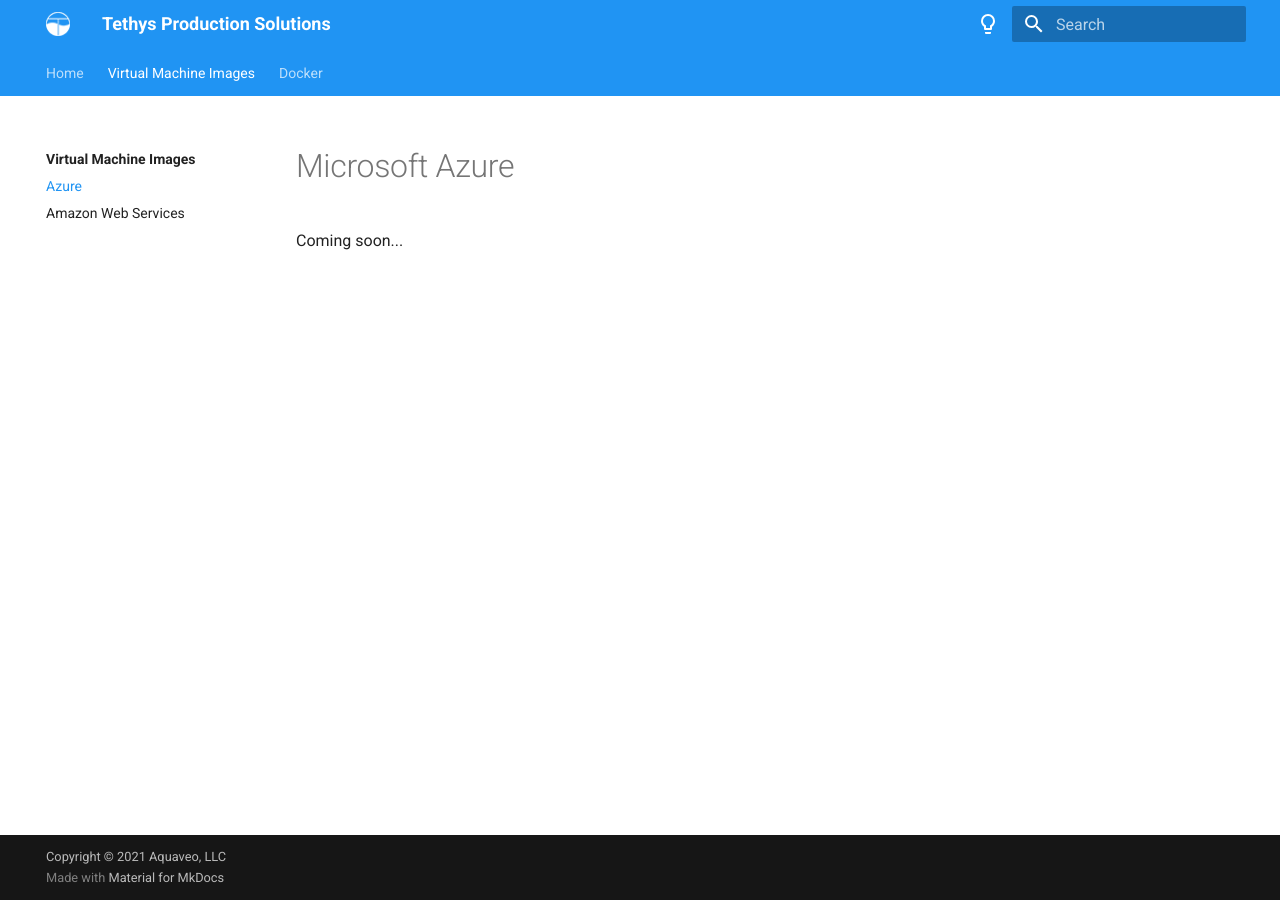
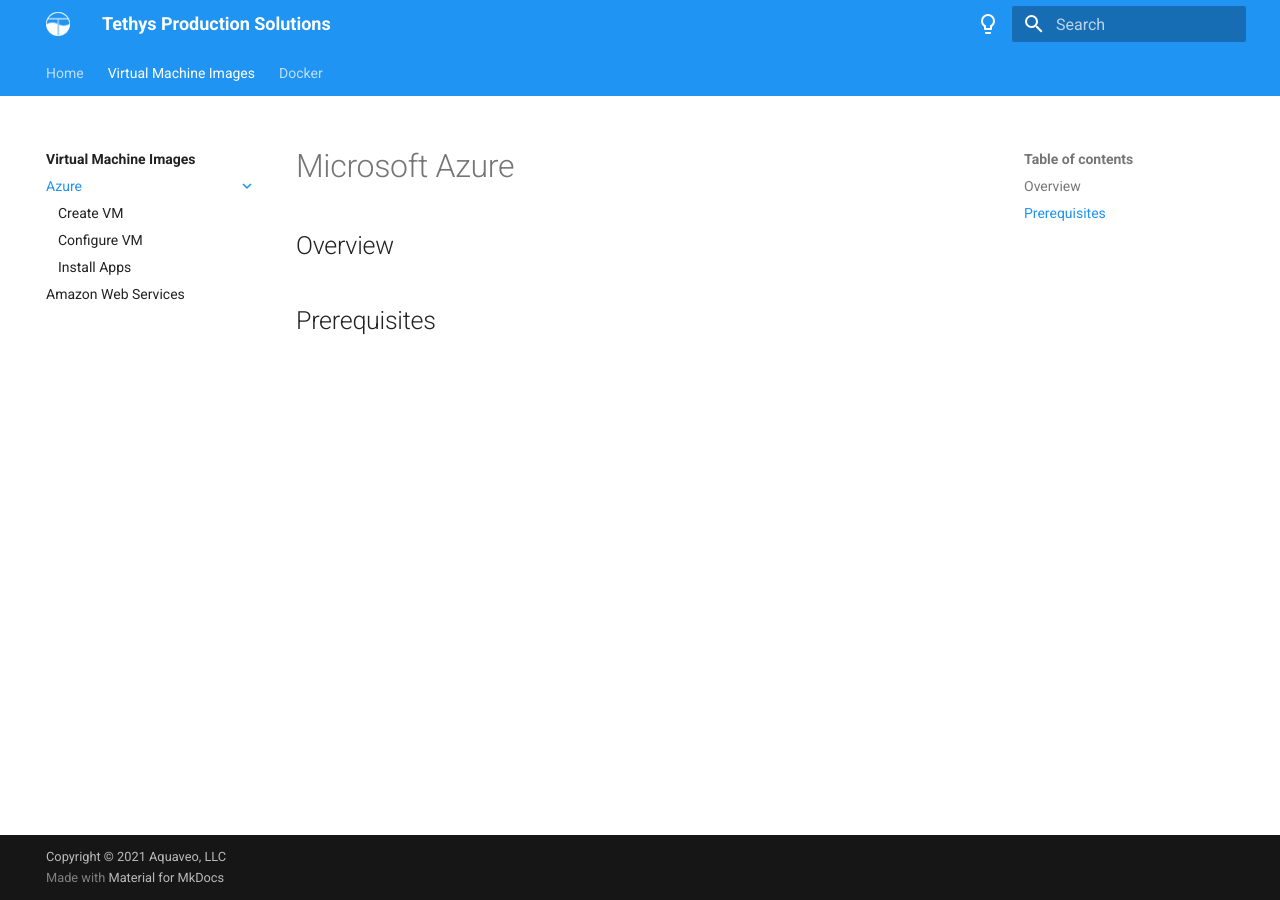
Before and after one commit to Aquaveo/tethys-production-solutions, an MkDocs documentation site: the page built from docs/vms/azure/index.md, in a window 1280 px wide. Built offline with MkDocs 1.6.1 and Material for MkDocs 9.7.7, drawn with Linux system fonts in a browser that asks for light colours.

```diff
--- a/docs/vms/azure.md
+++ /dev/null
@@ -1,3 +0,0 @@
-# Microsoft Azure
-
-Coming soon...
--- /dev/null
+++ b/docs/vms/azure/index.md
@@ -0,0 +1,5 @@
+# Microsoft Azure
+
+## Overview
+
+## Prerequisites
--- a/mkdocs.yml
+++ b/mkdocs.yml
@@ -6,7 +6,11 @@ nav:
   - Home: index.md
   - 'Virtual Machine Images':
       - vms/index.md
-      - Azure: vms/azure.md
+      - Azure:
+        - vms/azure/index.md
+        - 'Create VM': vms/azure/create.md
+        - 'Configure VM': vms/azure/configure.md
+        - 'Install Apps': vms/azure/apps.md
       - Amazon Web Services: vms/aws.md
   - Docker:
       - docker/index.md
@@ -37,3 +41,7 @@ theme:
       toggle:
         icon: material/lightbulb
         name: Switch to light mode
+markdown_extensions:
+  - admonition
+  - pymdownx.details
+  - pymdownx.superfences
```
Also changed, not shown: docs/vms/azure/apps.md (added, +1 -0 lines), docs/vms/azure/configure.md (added, +1 -0 lines), docs/vms/azure/create.md (added, +142 -0 lines), docs/vms/index.md (+1 -1 lines), docs/img/vms/azure/create--azure-portal.png (added), docs/img/vms/azure/create--copy-public-ip.png (added), docs/img/vms/azure/create--create-resource.png (added), docs/img/vms/azure/create--create-virtual-machine.png (added), docs/img/vms/azure/create--create-vm-basics.png (added), docs/img/vms/azure/create--deploy-progress.png (added), docs/img/vms/azure/create--search-virtual-machines.png (added), docs/img/vms/azure/create--tethys-portal.png (added), docs/img/vms/azure/create--virtual-machine-overview.png (added).
